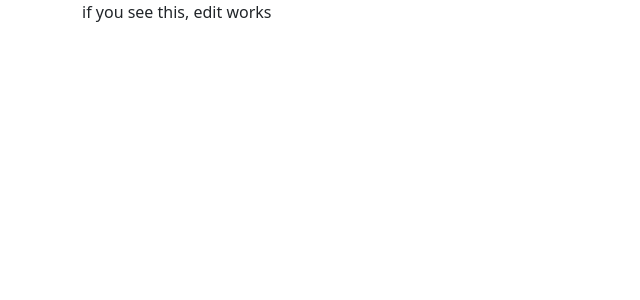
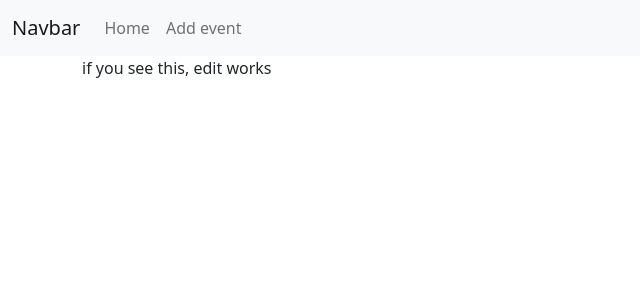
Before and after one commit to nat-oku/FE21-CR13-Natalia, a Symfony app: template eventima/templates/events/edit.html.twig in a window 1280 px wide. Shown: the top 300 px of the page, without its empty margins (0-640 px from the left). Run offline with Twig, Linux system fonts and the light colour scheme; the template is opened without the code that fills it, so the values that code supplies are empty; some libraries are stand-ins or nearby versions.

Commit message:
adding navbar to project

```diff
--- a/eventima/templates/base.html.twig
+++ b/eventima/templates/base.html.twig
@@ -17,6 +17,7 @@
         {% endblock %}
     </head>
     <body>
+        {{include('components/navbar.html.twig')}}
         {% block body %}{% endblock %}
 
     <!-- adding CDN for Bootstrap JS -->
--- /dev/null
+++ b/eventima/templates/components/navbar.html.twig
@@ -0,0 +1,18 @@
+<nav class="navbar navbar-expand-lg navbar-light bg-light">
+  <div class="container-fluid">
+    <button class="navbar-toggler" type="button">
+      <span class="navbar-toggler-icon"></span>
+    </button>
+    <a class="navbar-brand" href="/">Navbar</a>
+    <div class="collapse navbar-collapse">
+      <ul class="navbar-nav me-auto mb-2 mb-lg-0">
+        <li class="nav-item">
+          <a class="nav-link" href="/">Home</a>
+        </li>
+        <li class="nav-item">
+          <a class="nav-link" href="/add">Add event</a>
+        </li>
+      </ul>
+    </div>
+  </div>
+</nav>
```
